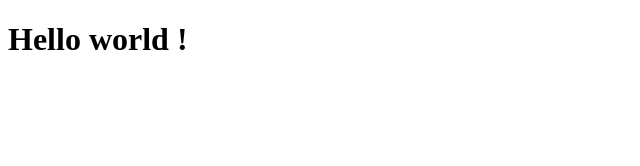
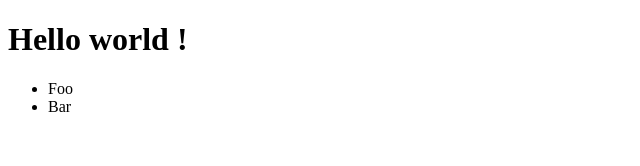
Before and after one commit to Hadrien-DELAITRE/vvaysseWS, a Nuxt app: page / in a window 1280 px wide. Shown: the top 166 px of the page, without its empty margins (0-640 px from the left). Built offline with nearby package versions, Linux system fonts and the light colour scheme.

Commit message:
Add image list components structure
This commit introduces structure provided by nuxt
with components using a simple image list (for now
it just uses labels instead of images)

```diff
--- /dev/null
+++ b/components/ImageItem.vue
@@ -0,0 +1,18 @@
+<template>
+  <li>
+    <label>
+      {{ image.name }}
+    </label>
+  </li>
+</template>
+
+<script>
+export default {
+  props: {
+    image: {
+      type: Object,
+      required: true
+    }
+  }
+}
+</script>
--- /dev/null
+++ b/components/ImageList.vue
@@ -0,0 +1,25 @@
+<template>
+  <div>
+    <ul>
+      <ImageItem
+        v-for="(image, index) in images"
+        :key="index"
+        :image="image"
+      />
+    </ul>
+  </div>
+</template>
+
+<script>
+import ImageItem from "./ImageItem.vue"
+
+export default {
+  components: { ImageItem },
+
+  data() {
+    return {
+      images: [{ name: "Foo" }, { name: "Bar" }]
+    }
+  }
+}
+</script>
--- a/pages/index.vue
+++ b/pages/index.vue
@@ -1,3 +1,16 @@
 <template>
-  <h1>Hello world !</h1>
+  <main>
+    <h1>Hello world !</h1>
+    <ImageList/>
+  </main>
 </template>
+
+<script>
+import ImageList from "~/components/ImageList.vue"
+
+export default {
+  components: {
+    ImageList
+  }
+}
+</script>
```
